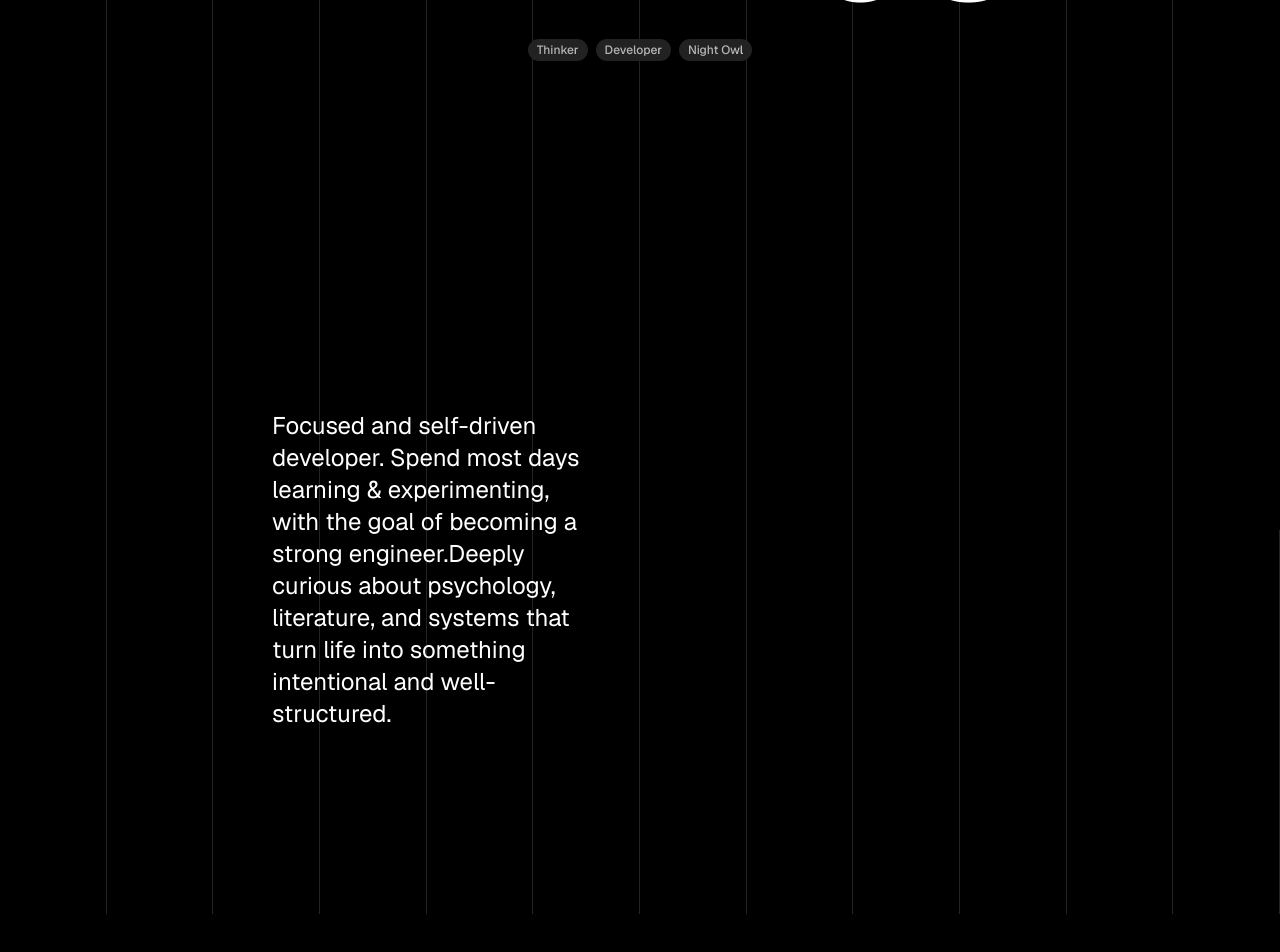
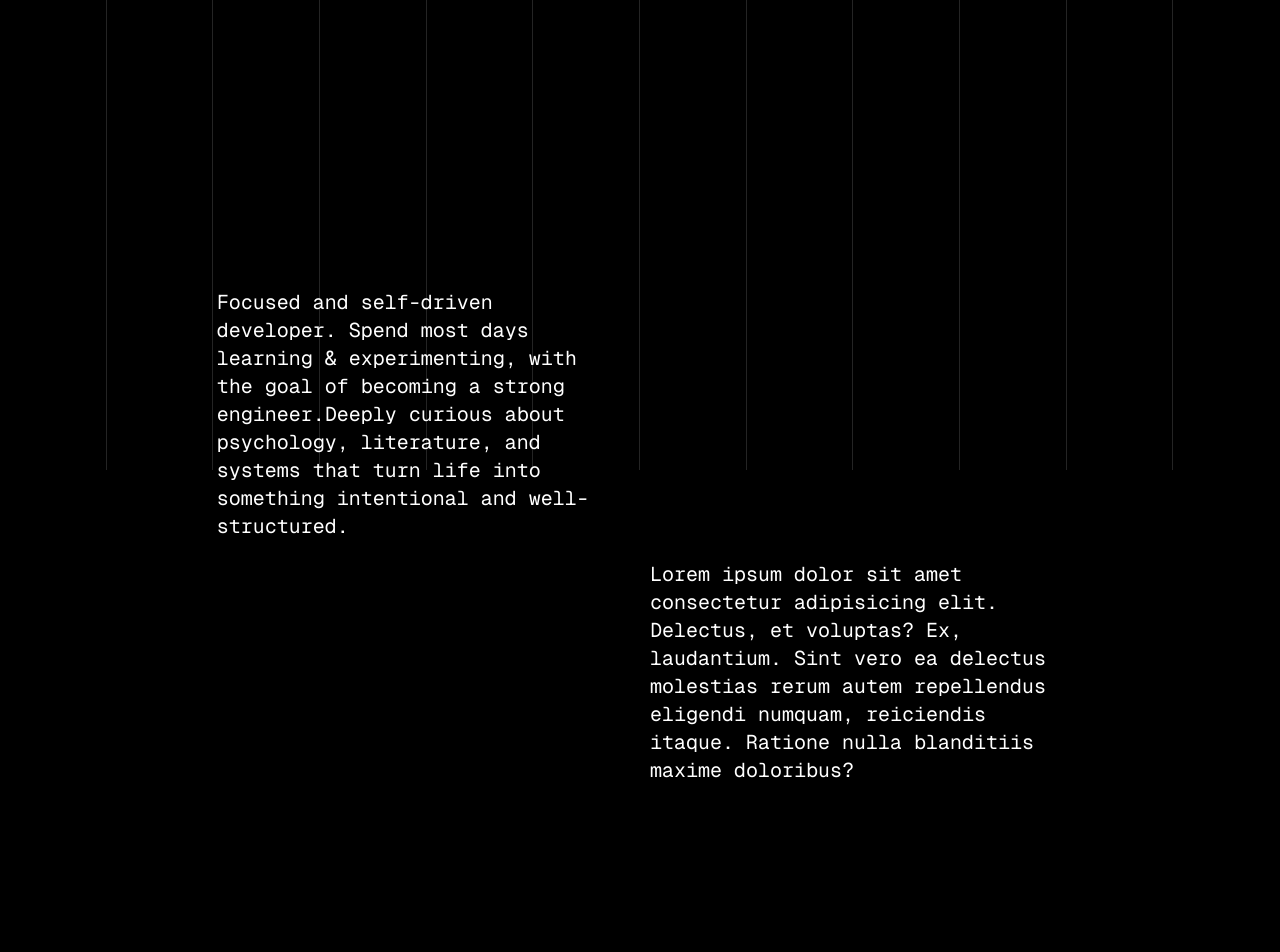
Before and after one commit to Irenity0/portfolio, a Next.js app: page / in a window 1280 px wide. Shown: the part 330-1282 px from the top of the page. Built offline with nearby package versions, Linux system fonts and the light colour scheme.

Commit message:
fixed background lines

```diff
--- a/app/layout.tsx
+++ b/app/layout.tsx
@@ -3,6 +3,7 @@ import { Geist, Geist_Mono } from "next/font/google";
 import "./globals.css";
 import { ThemeProvider } from "@/components/theme-provider";
 import Navbar from "@/components/Navbar";
+import BackgroundLines from "@/components/backgroundLines";
 
 const geistSans = Geist({
   variable: "--font-geist-sans",
@@ -27,14 +28,15 @@ export default function RootLayout({
   return (
     <html lang="en" suppressHydrationWarning>
       <body
-        className={`${geistSans.variable} ${geistMono.variable} antialiased`}
+        className={`${geistSans.variable} ${geistMono.variable} font-mono antialiased`}
       >
         <ThemeProvider
                     attribute="class"
                     defaultTheme="dark"
                     enableSystem={false}
                     disableTransitionOnChange
-                  >
+                    >
+                    <BackgroundLines/>
                     <Navbar/>
                     {children}
                   </ThemeProvider>
--- a/app/page.tsx
+++ b/app/page.tsx
@@ -1,4 +1,5 @@
 "use client";
+import About from "@/components/About";
 import DecryptedText from "@/components/DecryptedText";
 import ShinyText from "@/components/ShinyText";
 import { Badge } from "@/components/ui/badge";
@@ -6,23 +7,9 @@ import { Badge } from "@/components/ui/badge";
 export default function Home() {
   return (
     <>
-      <div className="grid grid-cols-12 divide-x relative -z-1">
-        <div className="h-screen"></div>
-        <div className=""></div>
-        <div className=""></div>
-        <div className=""></div>
-        <div className=""></div>
-        <div className=""></div>
-        <div className=""></div>
-        <div className=""></div>
-        <div className=""></div>
-        <div className=""></div>
-        <div className=""></div>
-        <div className=""></div>
-      </div>
-
-      <div className="absolute w-full h-96 top-20 text-center flex flex-col items-center justify-center ">
-        <div className="text-[160px] pl-1 uppercase font-bold">
+      {/* bannar */}
+<div className="w-full top-20 text-center flex z-0 flex-col items-center justify-center ">
+          <div className="text-[160px] pl-1 uppercase  font-bold">
             <DecryptedText
               text="Afra Anjum"
               speed={80}
@@ -80,26 +67,7 @@ export default function Home() {
           </div>
            </div>
 
-      <div className="grid grid-cols-12 grid-rows-2 divide-x relative">
-        <div className="h-96"></div>
-        <div className=""></div>
-        <div className=""></div>
-        <div className=""></div>
-        <div className=""></div>
-        <div className=""></div>
-        <div className=""></div>
-        <div className=""></div>
-        <div className=""></div>
-        <div className=""></div>
-        <div className=""></div>
-        <div className=""></div>
-        <div className="text-2xl w-3/12 absolute left-68 -top-30">
-          Focused and self-driven developer. Spend most days learning &
-          experimenting, with the goal of becoming a strong engineer.Deeply
-          curious about psychology, literature, and systems that turn life into
-          something intentional and well-structured.
-        </div>
-      </div>
+      <About />
     </>
   );
 }
--- a/components/About.tsx
+++ b/components/About.tsx
@@ -0,0 +1,24 @@
+export default function About(){
+    return (
+        <>
+              {/* about */}
+      <div className="grid grid-cols-12 gap-5 my-80 grid-rows-2">
+        <div className="col-span-2"></div>
+        <div className="text-xl col-span-4 pr-2">
+          Focused and self-driven developer. Spend most days learning &
+          experimenting, with the goal of becoming a strong engineer.Deeply
+          curious about psychology, literature, and systems that turn life into
+          something intentional and well-structured.
+        </div>
+        <div className="col-span-6"></div>
+        <div className="col-span-6"></div>
+
+        <div className="text-xl col-span-4 ">
+          Lorem ipsum dolor sit amet consectetur adipisicing elit. Delectus, et voluptas? Ex, laudantium. Sint vero ea delectus molestias rerum autem repellendus eligendi numquam, reiciendis itaque. Ratione nulla blanditiis maxime doloribus?
+        </div>
+      </div>
+
+
+        </>
+    )
+}
--- a/components/Navbar.tsx
+++ b/components/Navbar.tsx
@@ -57,6 +57,8 @@ export default function Navbar() {
         <div></div>
         <div></div>
       </nav>
+
+
     </>
   );
 }
--- /dev/null
+++ b/components/backgroundLines.tsx
@@ -0,0 +1,10 @@
+export default function BackgroundLines() {
+  return (
+    <div className="fixed inset-0 pointer-events-none -z-1 w-full mx-auto grid grid-cols-12 divide-x">
+  {Array.from({ length: 12 }).map((_, i) => (
+    <div key={i} className=""></div>
+  ))}
+</div>
+
+  );
+}
```
Lines whose indentation alone changed are shown as unchanged.
